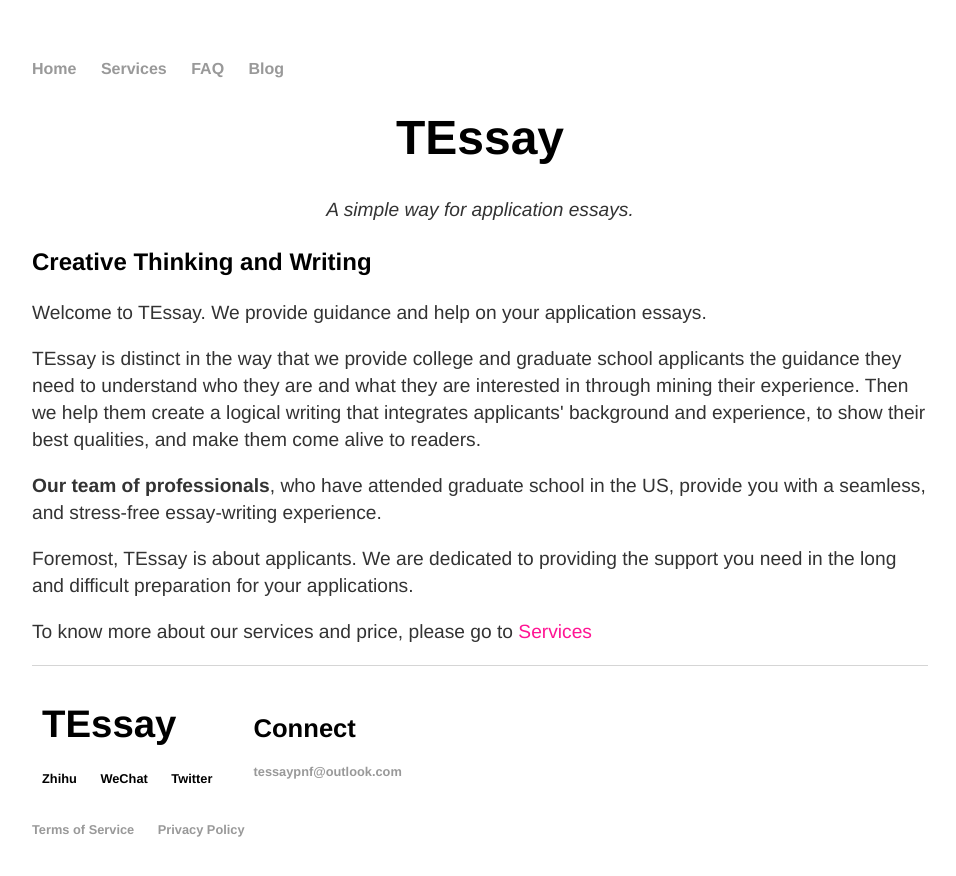
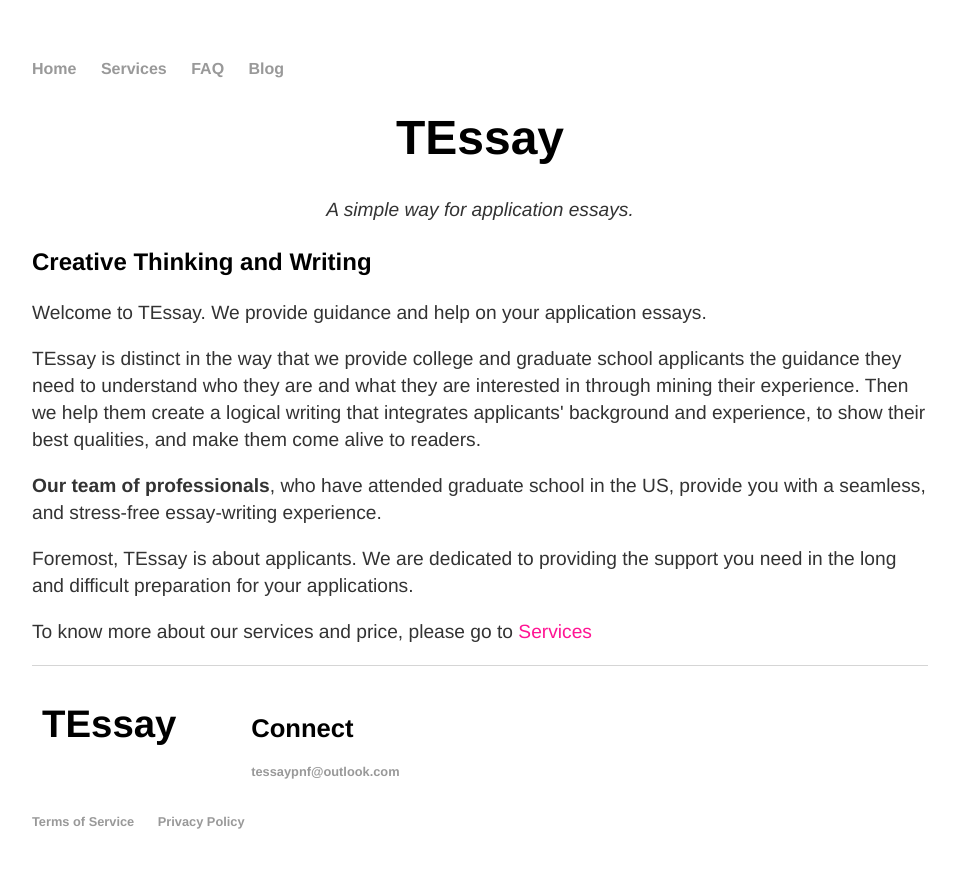
Before and after one commit to RagingTiger/PnFTech.github.io, a Jekyll site: the page built from index.html, in a window 1280 px wide. Shown: the top 876 px of the page, without its empty margins (160-1116 px from the left). Built offline with Jekyll 4.4.1, drawn with Linux system fonts in a browser that asks for light colours.

Commit message:
edited footer

```diff
--- a/_layouts/default.html
+++ b/_layouts/default.html
@@ -24,11 +24,7 @@
 				<div calss="row">
 					<div class="column">
 						<h1>TEssay</h1>
-						<ul>
-							<li>Zhihu</li>
-							<li>WeChat</li>
-							<Twitter>Twitter</Twitter>
-						</ul>
+
 					</div>
 					<div class="column">
 						<h2>Connect</h2>
```
